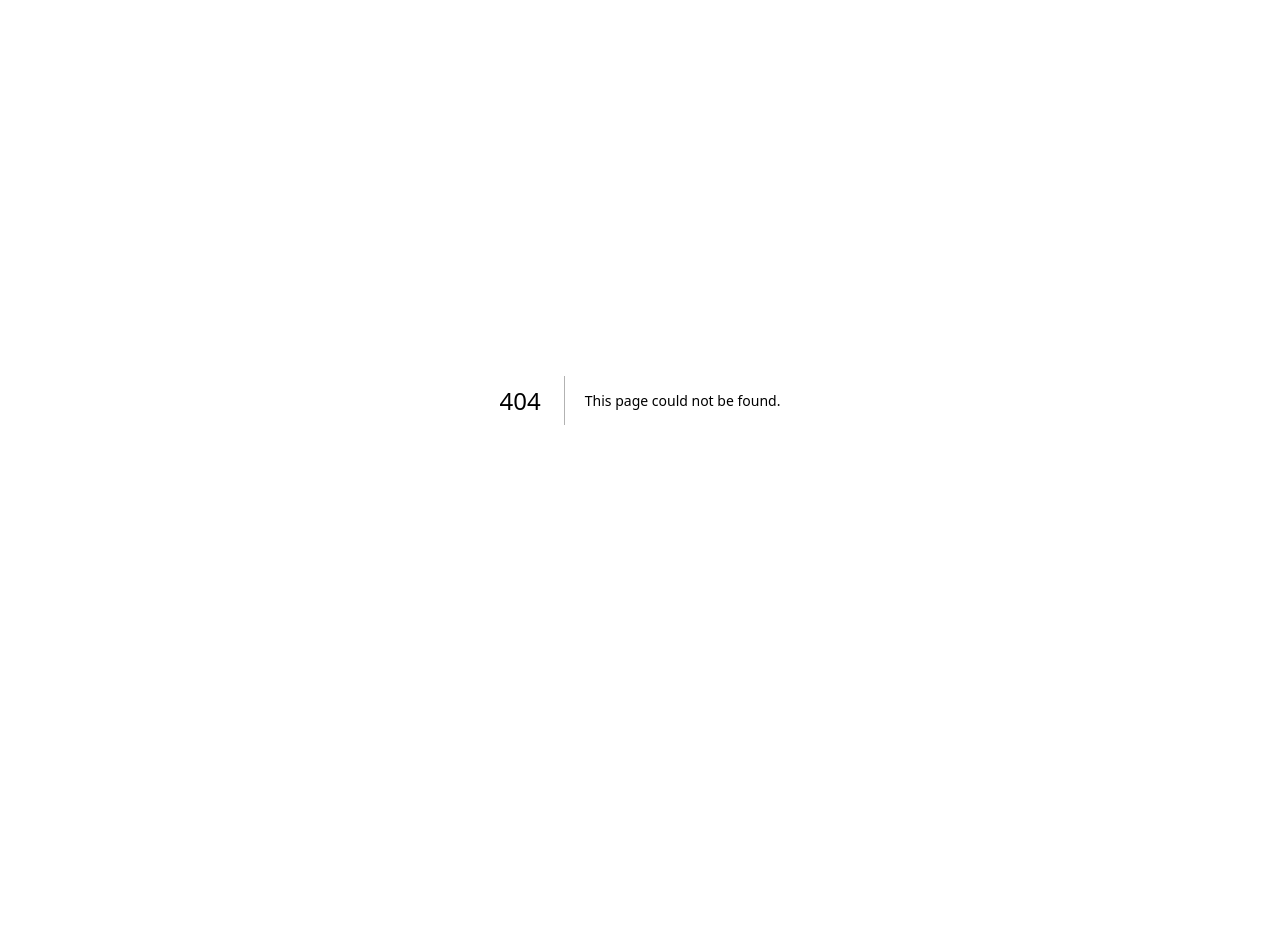
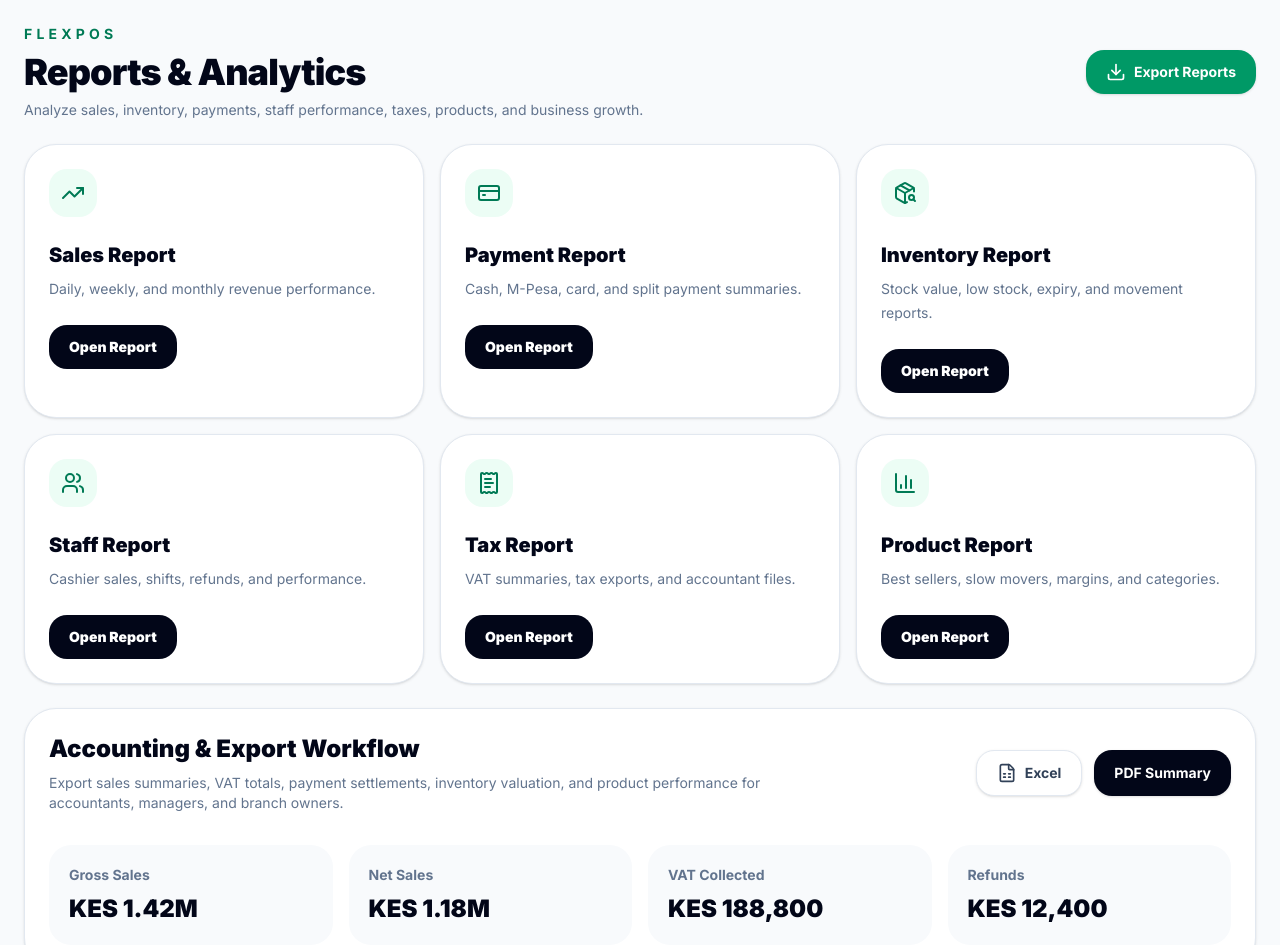
Before and after one commit to Salman1728/grocery-pos, a Next.js app: page /reports in a window 1280 px wide. Before the commit this address had no page. Shown: the top 945 px of the page. Before the commit the page ends 800 px from the top, so only its background shows below. Built offline with nearby package versions, Linux system fonts and the light colour scheme.

Commit message:
Add FlexPOS reports and analytics page

```diff
--- /dev/null
+++ b/app/reports/page.tsx
@@ -0,0 +1,141 @@
+import {
+  BarChart3,
+  CreditCard,
+  Download,
+  FileSpreadsheet,
+  PackageSearch,
+  ReceiptText,
+  TrendingUp,
+  Users,
+} from "lucide-react";
+
+const reportCards = [
+  {
+    title: "Sales Report",
+    description: "Daily, weekly, and monthly revenue performance.",
+    icon: TrendingUp,
+  },
+  {
+    title: "Payment Report",
+    description: "Cash, M-Pesa, card, and split payment summaries.",
+    icon: CreditCard,
+  },
+  {
+    title: "Inventory Report",
+    description: "Stock value, low stock, expiry, and movement reports.",
+    icon: PackageSearch,
+  },
+  {
+    title: "Staff Report",
+    description: "Cashier sales, shifts, refunds, and performance.",
+    icon: Users,
+  },
+  {
+    title: "Tax Report",
+    description: "VAT summaries, tax exports, and accountant files.",
+    icon: ReceiptText,
+  },
+  {
+    title: "Product Report",
+    description: "Best sellers, slow movers, margins, and categories.",
+    icon: BarChart3,
+  },
+];
+
+export default function ReportsPage() {
+  return (
+    <main className="min-h-screen bg-slate-50 p-6">
+      <div className="mx-auto max-w-[1600px]">
+        <div className="mb-6 flex flex-col gap-4 lg:flex-row lg:items-center lg:justify-between">
+          <div>
+            <p className="text-sm font-bold uppercase tracking-[0.3em] text-emerald-700">
+              FlexPOS
+            </p>
+            <h1 className="mt-2 text-4xl font-black tracking-tight text-slate-950">
+              Reports & Analytics
+            </h1>
+            <p className="mt-2 max-w-2xl text-sm text-slate-500">
+              Analyze sales, inventory, payments, staff performance, taxes,
+              products, and business growth.
+            </p>
+          </div>
+
+          <button className="flex items-center gap-2 rounded-2xl bg-emerald-600 px-5 py-3 text-sm font-bold text-white shadow-sm">
+            <Download className="h-5 w-5" />
+            Export Reports
+          </button>
+        </div>
+
+        <section className="grid gap-4 md:grid-cols-2 xl:grid-cols-3">
+          {reportCards.map((report) => {
+            const Icon = report.icon;
+
+            return (
+              <article
+                key={report.title}
+                className="rounded-[2rem] border border-slate-200 bg-white p-6 shadow-sm"
+              >
+                <div className="w-fit rounded-2xl bg-emerald-50 p-3 text-emerald-700">
+                  <Icon className="h-6 w-6" />
+                </div>
+
+                <h2 className="mt-6 text-xl font-black text-slate-950">
+                  {report.title}
+                </h2>
+                <p className="mt-2 text-sm leading-6 text-slate-500">
+                  {report.description}
+                </p>
+
+                <button className="mt-6 rounded-2xl bg-slate-950 px-5 py-3 text-sm font-black text-white">
+                  Open Report
+                </button>
+              </article>
+            );
+          })}
+        </section>
+
+        <section className="mt-6 rounded-[2rem] border border-slate-200 bg-white p-6 shadow-sm">
+          <div className="flex flex-col gap-4 lg:flex-row lg:items-center lg:justify-between">
+            <div>
+              <h2 className="text-2xl font-black text-slate-950">
+                Accounting & Export Workflow
+              </h2>
+              <p className="mt-2 max-w-3xl text-sm text-slate-500">
+                Export sales summaries, VAT totals, payment settlements,
+                inventory valuation, and product performance for accountants,
+                managers, and branch owners.
+              </p>
+            </div>
+
+            <div className="flex flex-wrap gap-3">
+              <button className="flex items-center gap-2 rounded-2xl border border-slate-200 bg-white px-5 py-3 text-sm font-bold text-slate-700 shadow-sm">
+                <FileSpreadsheet className="h-5 w-5" />
+                Excel
+              </button>
+
+              <button className="rounded-2xl bg-slate-950 px-5 py-3 text-sm font-bold text-white shadow-sm">
+                PDF Summary
+              </button>
+            </div>
+          </div>
+
+          <div className="mt-8 grid gap-4 md:grid-cols-2 xl:grid-cols-4">
+            {[
+              ["Gross Sales", "KES 1.42M"],
+              ["Net Sales", "KES 1.18M"],
+              ["VAT Collected", "KES 188,800"],
+              ["Refunds", "KES 12,400"],
+            ].map(([label, value]) => (
+              <div key={label} className="rounded-3xl bg-slate-50 p-5">
+                <p className="text-sm font-bold text-slate-500">{label}</p>
+                <p className="mt-2 text-2xl font-black text-slate-950">
+                  {value}
+                </p>
+              </div>
+            ))}
+          </div>
+        </section>
+      </div>
+    </main>
+  );
+}
```
